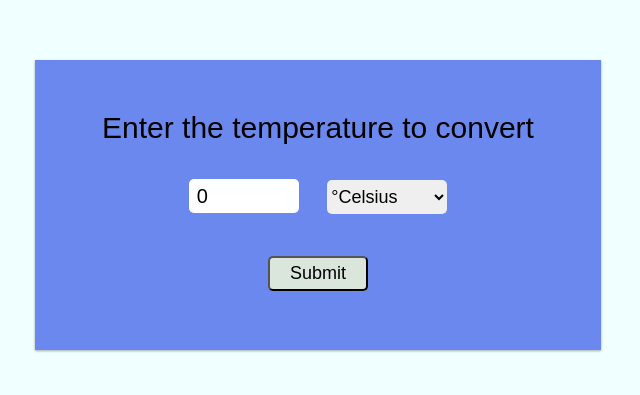
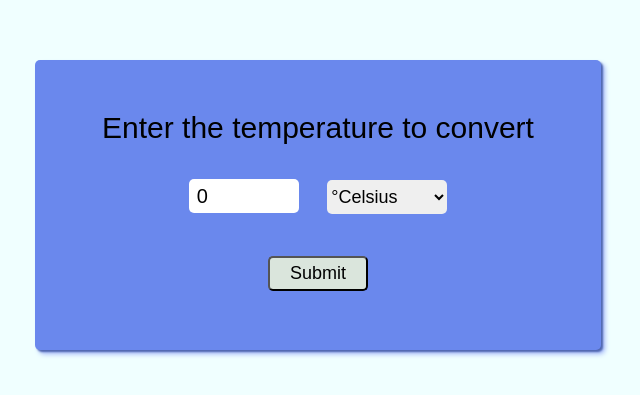
Before and after one commit to AryanKelwa/temerpature-converter, a plain HTML site: page index.html in a window 1280 px wide. Shown: the part 195-590 px from the top of the page, without its empty margins (322-962 px from the left). Drawn offline with Linux system fonts and the light colour scheme.

Commit message:
Update style.css

```diff
--- a/style.css
+++ b/style.css
@@ -20,7 +20,8 @@
     padding: 29px 67px;
     min-height: 290px;
     background-color: #6a88ed;
-    box-shadow: rgba(0, 0, 0, 0.12) 0px 1px 3px, rgba(0, 0, 0, 0.24) 0px 1px 2px;
+    box-shadow: #4f66af 2px 2px 2px, #a1b5f9 4px 4px 5px;
+    border-radius: 5px;
 }
 
 label {
```
